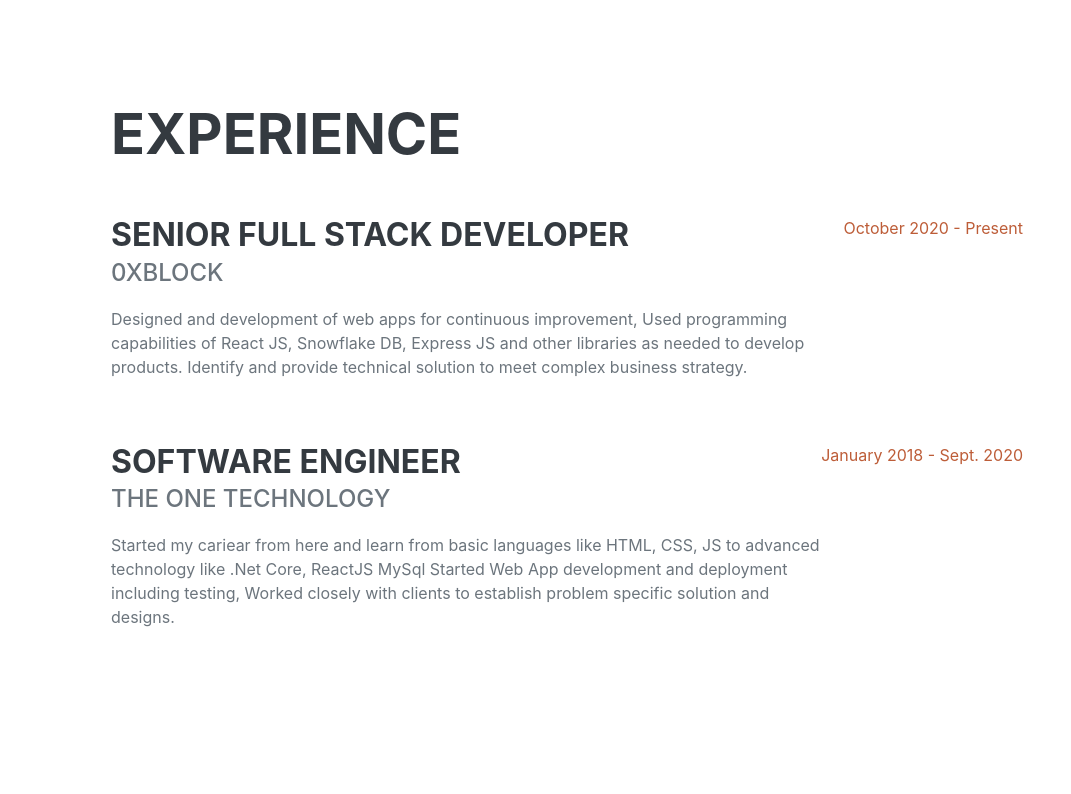
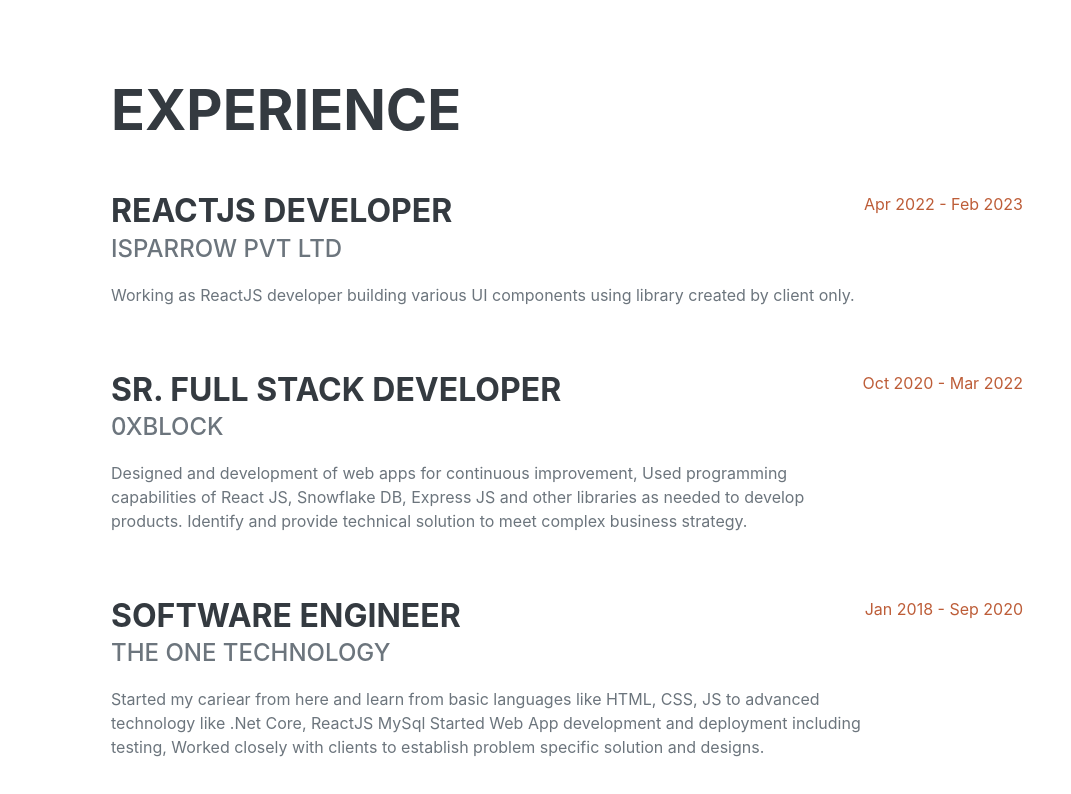
Before and after one commit to meghanisagar/meghanisagar.github.io, a plain HTML site: page index.html in a window 1280 px wide. Shown: the part 804-1598 px from the top of the page, without its empty margins (209-1280 px from the left). Drawn offline with nearby package versions, Linux system fonts and the light colour scheme; a web font is replaced by a local one.

Commit message:
change content and logo
- add experience
- change ico logo
- now resume will open from repo's storage only and not from google's drive.

```diff
--- a/index.html
+++ b/index.html
@@ -6,8 +6,8 @@
         <meta name="description" content="CV" />
         <meta name="author" content="Sagar" />
         <title>Sagar Meghani</title>
-        <link rel="icon" type="image/x-icon" href="/images/favicon.ico">
-        <link rel="icon" type="image/x-icon" href="assets/img/favicon.ico">
+        <link rel="icon" type="image/x-icon" href="assets/img/code.ico">
+        <!-- <link rel="icon" type="image/x-icon" href="assets/img/favicon.ico"> -->
 
         <!-- Font Awesome icons (free version)-->
         <script src="https://use.fontawesome.com/releases/v5.15.4/js/all.js" crossorigin="anonymous"></script>
@@ -60,7 +60,11 @@
                         <a class="social-icon" href="https://github.com/meghanisagar">
                             <i class="fab fa-github"></i>
                         </a>
-                        <a class="social-icon" title="Download My CV" href="https://drive.google.com/u/0/uc?id=1ahaF_-V4-6j_9IqHoAaOBdpYqs6JvKVz&export=download"><i class='far'>&#xf15c;</i></a>
+                        <a class="social-icon" title="Download My Resume"
+                            href="assets/pdfs/sagar_meghani_reactjs_cv.pdf"
+                            download="sagar_meghani_reactjs_cv">
+                            <i class='far'>&#xf15c;</i>
+                        </a>
                     </div>
                 </div>
             </section>
@@ -71,11 +75,19 @@
                     <h2 class="mb-5">Experience</h2>
                     <div class="d-flex flex-column flex-md-row justify-content-between mb-5">
                         <div class="flex-grow-1">
-                            <h3 class="mb-0">Senior Full Stack Developer</h3>
+                            <h3 class="mb-0">ReactJS Developer</h3>
+                            <div class="subheading mb-3">iSparrow pvt ltd</div>
+                            <p>Working as ReactJS developer building various UI components using library created by client only.</p>
+                        </div>
+                        <div class="flex-shrink-0"><span class="text-primary">Apr 2022 - Feb 2023</span></div>
+                    </div>
+                    <div class="d-flex flex-column flex-md-row justify-content-between mb-5">
+                        <div class="flex-grow-1">
+                            <h3 class="mb-0">Sr. Full Stack Developer</h3>
                             <div class="subheading mb-3">0xBlock</div>
                             <p>Designed and development of web apps for continuous improvement, Used programming capabilities of React JS, Snowflake DB, Express JS and other libraries as needed to develop products. Identify and provide technical solution to meet complex business strategy.</p>
                         </div>
-                        <div class="flex-shrink-0"><span class="text-primary">October 2020 - Present</span></div>
+                        <div class="flex-shrink-0"><span class="text-primary">Oct 2020 - Mar 2022</span></div>
                     </div>
                     <div class="d-flex flex-column flex-md-row justify-content-between mb-5">
                         <div class="flex-grow-1">
@@ -84,7 +96,7 @@
                             <p>Started my cariear from here and learn from basic languages like HTML, CSS, JS to advanced technology like .Net Core, ReactJS MySql Started Web App development and deployment including testing, Worked closely with clients to establish problem specific solution and designs.
                             </p>
                         </div>
-                        <div class="flex-shrink-0"><span class="text-primary">January 2018 - Sept. 2020</span></div>
+                        <div class="flex-shrink-0"><span class="text-primary">Jan 2018 - Sep 2020</span></div>
                     </div>
                 </div>
             </section>
```
Also changed, not shown: assets/img/code.ico (added), 1 other file.
